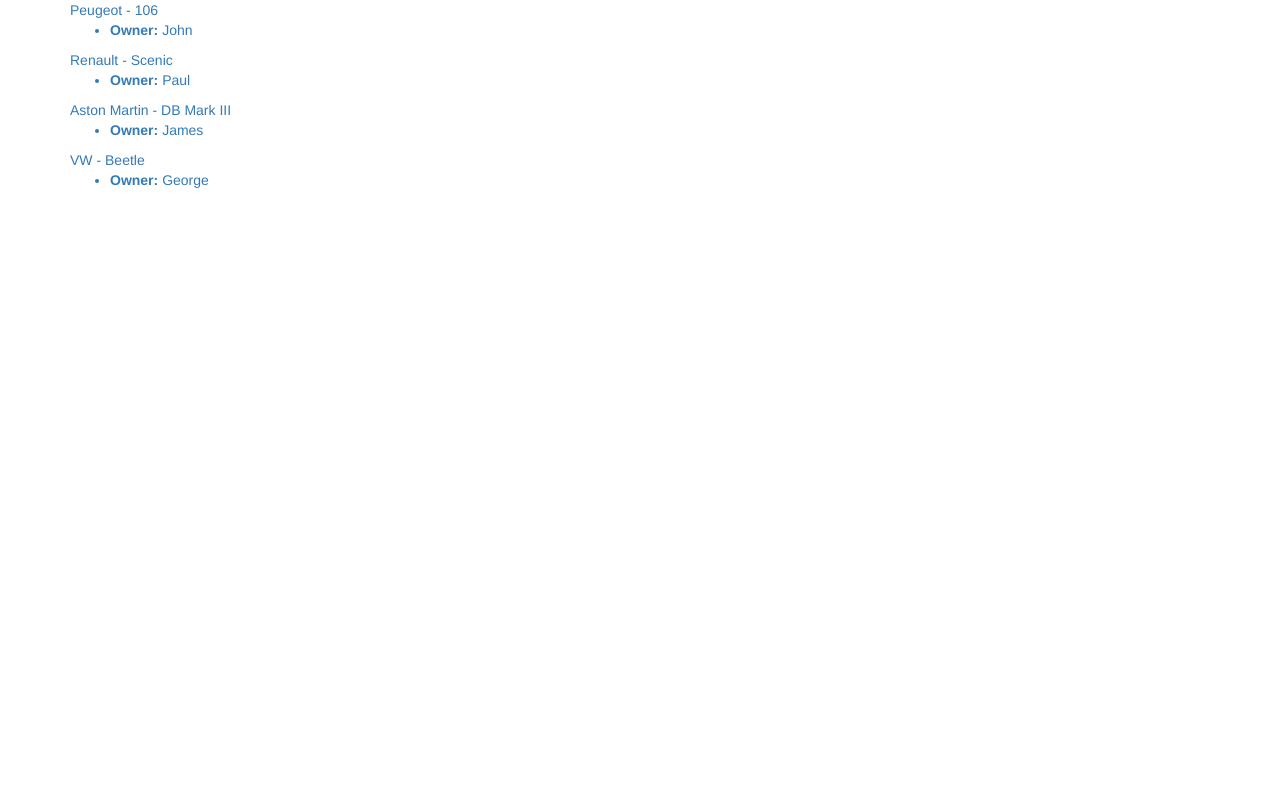
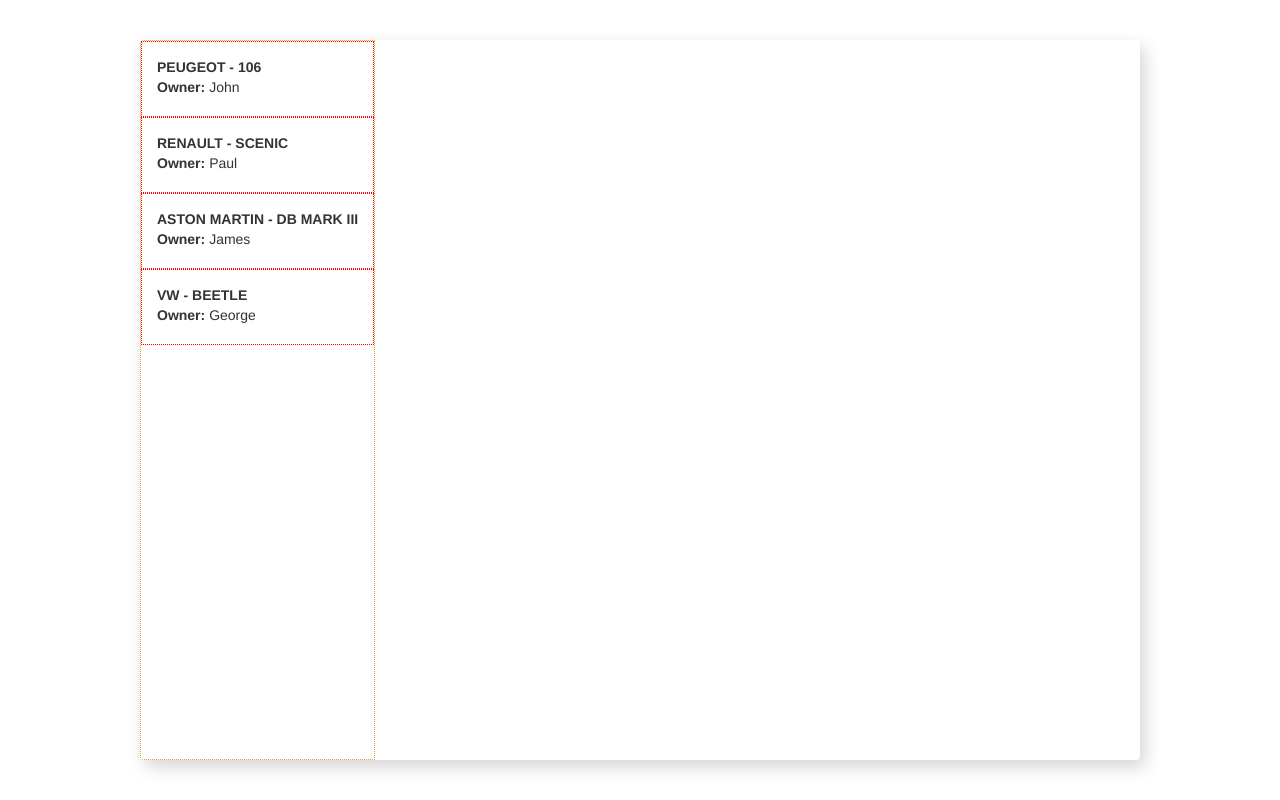
Before and after one commit to alexander101010/garage-redux, a React app: page / in a window 1280 px wide. Built offline with nearby package versions, Linux system fonts and the light colour scheme.

Commit message:
basic styles, still much to do

```diff
--- a/assets/stylesheets/application.scss
+++ b/assets/stylesheets/application.scss
@@ -2,3 +2,50 @@
   margin-top: 20px;
   margin-bottom: 20px;
 }
+
+a {
+  color: inherit;
+  &:hover {
+    text-decoration: none;
+    opacity: 0.5;
+  }
+}
+
+// a:hover {
+// }
+
+.view-container {
+  display: flex;
+  margin: 5vh auto;
+  max-width: 1000px;
+  height: 90vh;
+  background: white;
+  overflow: hidden;
+  border-radius: 4px;
+  box-shadow: 5px 7px 17px rgba(0, 0, 0, 0.17);
+}
+
+.cars-container {
+  border: dotted 1px goldenrod;
+}
+
+.car-card {
+  border: dotted 1px red;
+  padding: 15px;
+  // width: auto;
+}
+
+.car-details > span {
+  text-transform: uppercase;
+  font-weight: 600;
+}
+
+.car-details > ul {
+  list-style: none;
+  padding: 0;
+  margin: 0;
+}
+
+.car-details > ul > li {
+  margin-bottom: 4px;
+}
```
